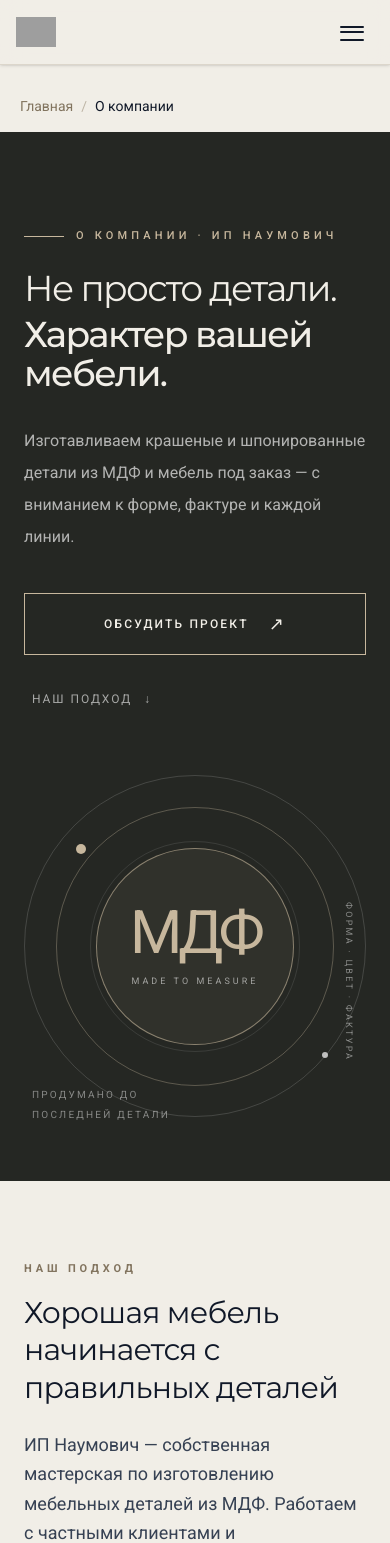
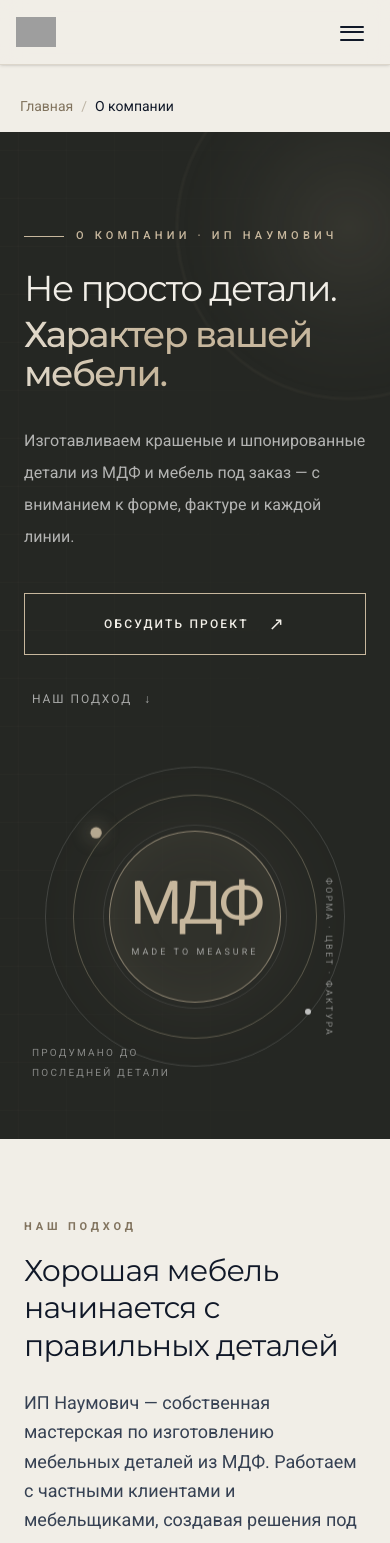
Before and after one commit to IljaBelousow/naumovich-site, a Next.js app: page /about in a window 390 px wide. Shown: the top 1543 px of the page. Built offline with nearby package versions, Linux system fonts and the light colour scheme; grey boxes are pictures that could not be loaded.

Commit message:
Add refined motion effects for About page

```diff
--- a/src/app/globals.css
+++ b/src/app/globals.css
@@ -209,3 +209,93 @@ a {
     letter-spacing: 0.14em;
   }
 }
+
+
+/* Premium motion system for the About page. All effects respect reduced-motion preferences. */
+.about-hero-grid {
+  opacity: 0.3;
+  background-image: linear-gradient(rgba(199, 183, 157, 0.09) 1px, transparent 1px), linear-gradient(90deg, rgba(199, 183, 157, 0.09) 1px, transparent 1px);
+  background-size: 76px 76px;
+  mask-image: linear-gradient(to right, black, transparent 88%);
+  animation: aboutGridDrift 28s linear infinite;
+}
+.about-orb {
+  width: min(42vw, 560px);
+  aspect-ratio: 1;
+  border: 1px solid rgba(199, 183, 157, 0.15);
+  border-radius: 50%;
+  background: radial-gradient(circle, rgba(199, 183, 157, 0.10), rgba(199, 183, 157, 0.025) 48%, transparent 70%);
+  filter: blur(1px);
+}
+.about-orb-one { top: -25%; right: -8%; animation: aboutFloat 12s ease-in-out infinite alternate; }
+.about-orb-two { bottom: -48%; left: 22%; width: min(55vw, 700px); animation: aboutFloat 15s ease-in-out infinite alternate-reverse; }
+.about-enter { animation: aboutRise 850ms cubic-bezier(0.2, 0.75, 0.25, 1) both; }
+.about-enter-delayed { animation-delay: 180ms; }
+.about-title-accent {
+  color: #C7B79D;
+  background: linear-gradient(100deg, #C7B79D 0%, #F1EEE7 45%, #C7B79D 70%);
+  background-size: 220% 100%;
+  background-clip: text;
+  -webkit-background-clip: text;
+  -webkit-text-fill-color: transparent;
+  animation: aboutTextShimmer 8s ease-in-out 1s infinite;
+}
+.about-ring { animation: aboutRingIn 1.1s cubic-bezier(0.2, 0.75, 0.25, 1) both, aboutRingFloat 9s ease-in-out 1.2s infinite; }
+.about-ring-core { box-shadow: 0 0 90px rgba(199, 183, 157, 0.08), inset 0 0 55px rgba(199, 183, 157, 0.06); }
+.about-orbit-dot { box-shadow: 0 0 18px rgba(199, 183, 157, 0.7); animation: aboutDotPulse 3s ease-in-out infinite; }
+.about-scroll-cue { animation: aboutCue 2.5s ease-in-out infinite; }
+.about-principle { animation: aboutRise 700ms cubic-bezier(0.2, 0.75, 0.25, 1) both; }
+.about-principle-number { transition: letter-spacing 350ms ease, color 350ms ease; }
+.about-principle:hover .about-principle-number { letter-spacing: 0.35em; color: #4f4638; }
+.about-stage { animation: aboutRise 650ms cubic-bezier(0.2, 0.75, 0.25, 1) both; }
+.about-stage-number { box-shadow: 0 0 0 0 rgba(37, 39, 35, 0); }
+.about-stage:hover .about-stage-number { box-shadow: 0 0 0 6px rgba(37, 39, 35, 0.06); }
+.about-finish-line {
+  opacity: 0.6;
+  background: linear-gradient(135deg, transparent 0 35%, rgba(199, 183, 157, 0.08) 35% 35.2%, transparent 35.2% 48%, rgba(199, 183, 157, 0.12) 48% 48.2%, transparent 48.2%), radial-gradient(ellipse at right, rgba(199, 183, 157, 0.12), transparent 68%);
+}
+@keyframes aboutRise {
+  from { opacity: 0; transform: translate3d(0, 24px, 0); }
+  to { opacity: 1; transform: translate3d(0, 0, 0); }
+}
+@keyframes aboutRingIn {
+  from { opacity: 0; transform: scale(0.88) rotate(-12deg); }
+  to { opacity: 1; transform: scale(1) rotate(0); }
+}
+@keyframes aboutRingFloat {
+  0%, 100% { translate: 0 0; }
+  50% { translate: 0 -9px; }
+}
+@keyframes aboutFloat {
+  from { transform: translate3d(0, 0, 0) scale(1); }
+  to { transform: translate3d(-22px, 18px, 0) scale(1.06); }
+}
+@keyframes aboutGridDrift {
+  from { background-position: 0 0, 0 0; }
+  to { background-position: 76px 76px, 76px 76px; }
+}
+@keyframes aboutTextShimmer {
+  0%, 70%, 100% { background-position: 100% 50%; }
+  35% { background-position: 0% 50%; }
+}
+@keyframes aboutDotPulse {
+  0%, 100% { transform: scale(1); opacity: 1; }
+  50% { transform: scale(1.45); opacity: 0.65; }
+}
+@keyframes aboutCue {
+  0%, 100% { opacity: 0.45; }
+  50% { opacity: 1; }
+}
+@media (max-width: 640px) {
+  .about-hero-grid { background-size: 48px 48px; }
+  .about-orb-one { width: 85vw; right: -35%; top: -8%; }
+  .about-orb-two { width: 90vw; left: -20%; bottom: -35%; }
+  .about-ring { max-width: 300px; }
+  .about-principle { min-height: 220px; }
+}
+@media (prefers-reduced-motion: reduce) {
+  .about-hero-grid, .about-orb, .about-enter, .about-title-accent, .about-ring,
+  .about-orbit-dot, .about-scroll-cue, .about-principle, .about-stage {
+    animation: none !important;
+  }
+}
```
